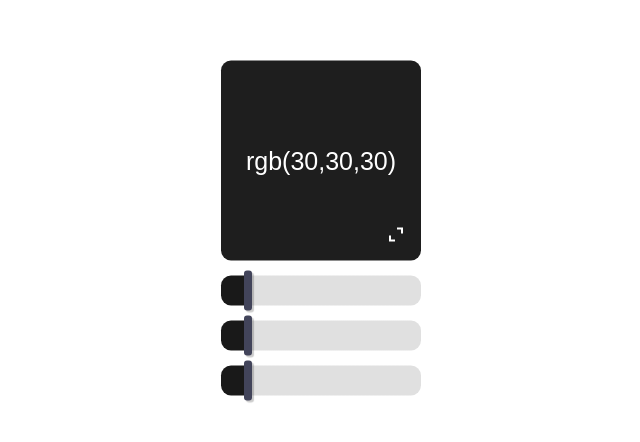
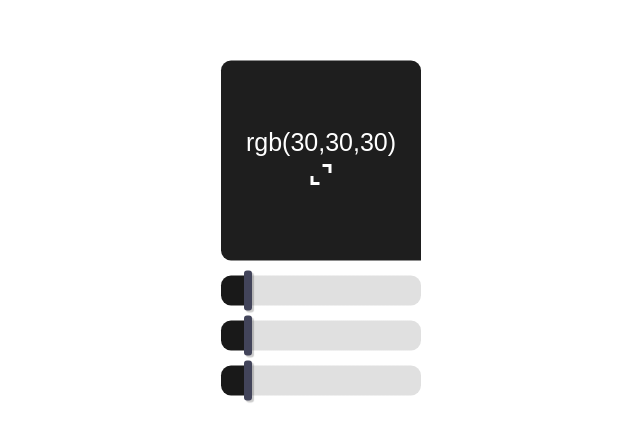
Before and after one commit to niloarthur-lgtm/Choose-color, a plain HTML site: page index.html in a window 1280 px wide. Shown: the part 172-614 px from the top of the page, without its empty margins (319-959 px from the left). Drawn offline with Linux system fonts and the light colour scheme.

Commit message:
Refactor CSS for input, toolbar, and button styles
Added z-index to range input and toolbar, adjusted button size and z-index, and modified color container z-index.

```diff
--- a/css/style.css
+++ b/css/style.css
@@ -22,7 +22,7 @@ body {
 }
 
 input[type="range"] {
-
+  z-index: 10;
   -webkit-appearance: none;
   appearance: none;
   width: 200px;
@@ -44,31 +44,40 @@ input[type="range"]::-webkit-slider-thumb {
   border-radius: 3px;
   box-shadow: 2px 2px 1px rgba(0, 0, 0, 0.2);
 }
+.toolbar{
+  display: flex;
+  justify-content: end;
+  width: 100%;
 
+  z-index: 1;
+}
 #buttonBody {
-  position: absolute;
-  top: 80%;
-left: 80%;
-  width: 30px;
-  height: 30px;
+  width: 25px;
+  height: 25px;
   background: transparent;
   border: none;
+  z-index: 100;
+  border-radius: 0 0 5px 5px;
+  zoom: 150%;
+  transition: 1s;
 }
 svg{
   fill: var(--colorFill) !important;
 transition: 10s;
+
+
 }
 
 .colorContainer{
-  position: relative;
+
   width: 200px;
   height: 200px;
-  border-radius: 10px;
+  border-radius: 10px 10px 0px 10px;
   display: flex;
   flex-direction: column;
   align-items: center;
   justify-content: center;
-  z-index: -1;
+  z-index: 1;
   transition: 1s;
 }
 input[type="name"] {
@@ -77,5 +86,6 @@ input[type="name"] {
   border: none;
   background: none;
   width: 100%;
+  outline: none;
   transition: 0.5s;
 }
```
